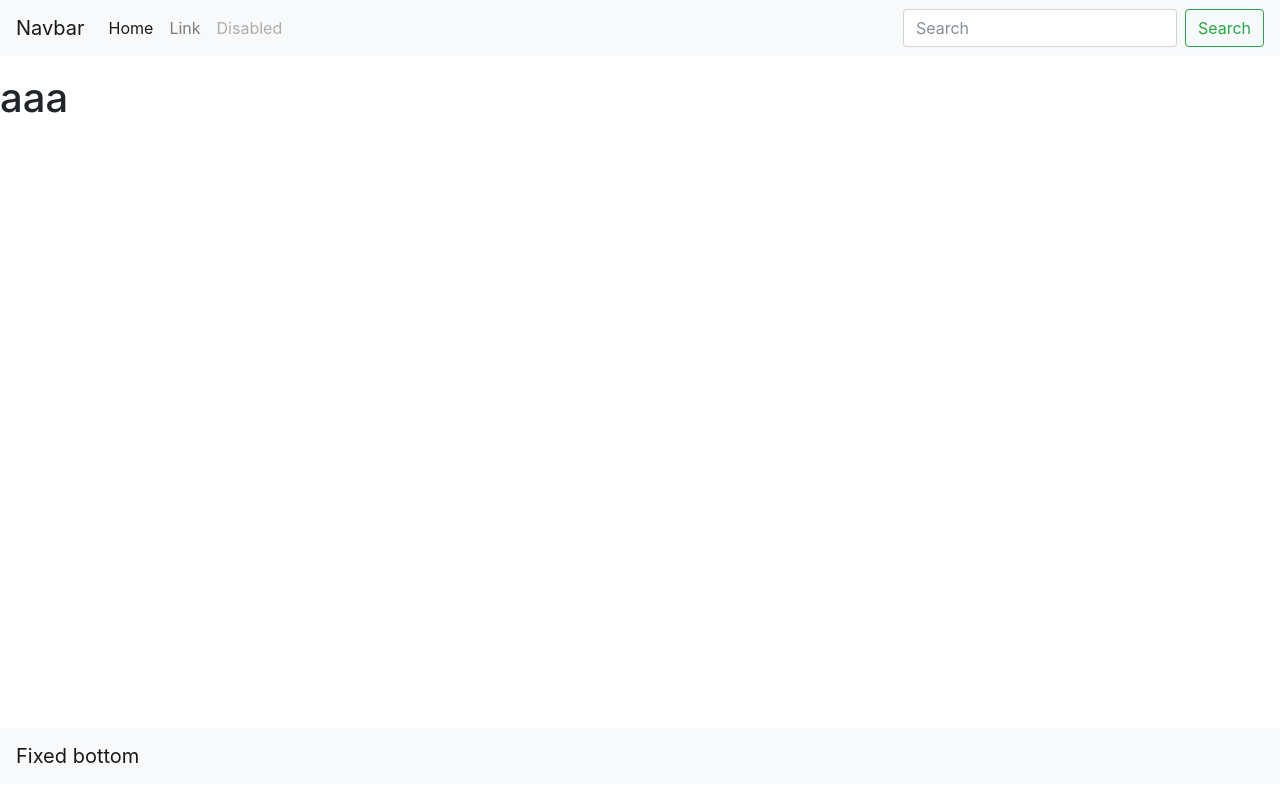
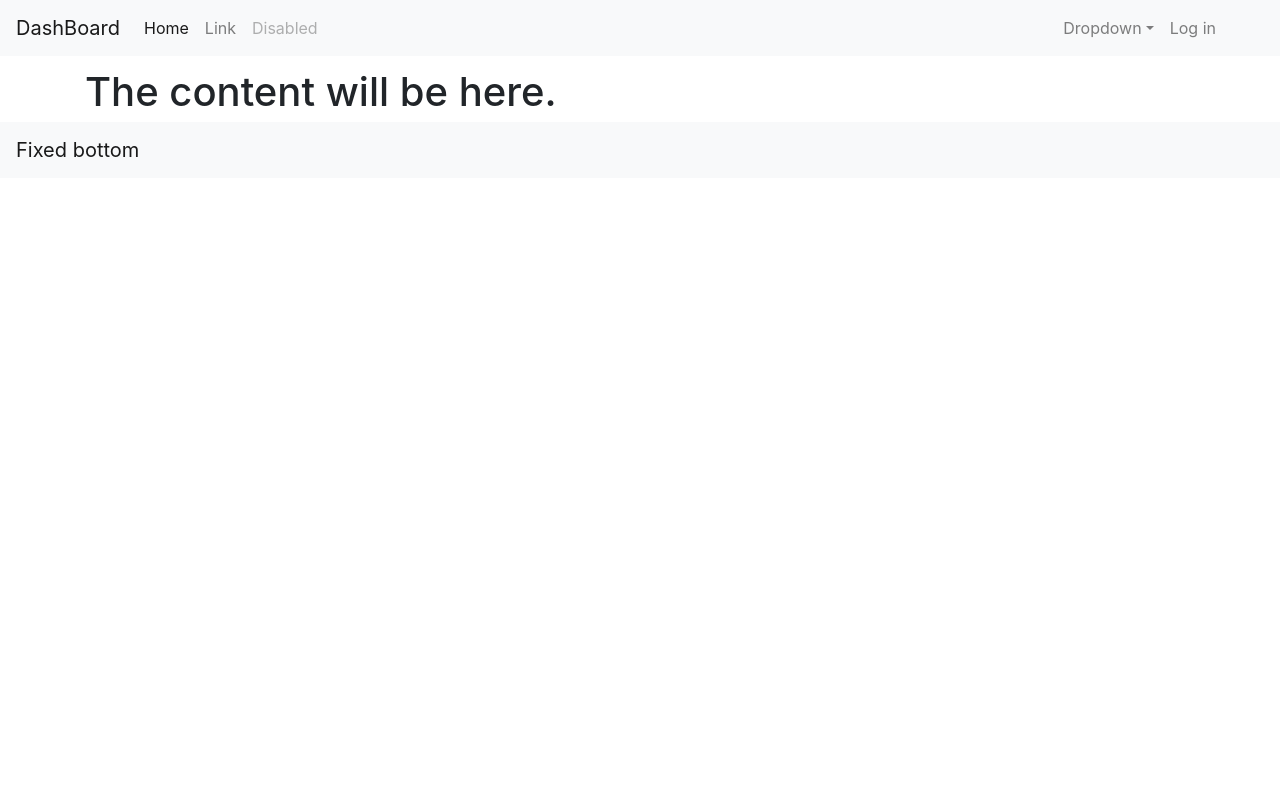
Before and after one commit to naonaonao316/mysite, a Django app: page /dashboard/ in a window 1280 px wide. Run offline with Django 3.2, Linux system fonts and the light colour scheme; some libraries are stand-ins or nearby versions.

Commit message:
create header/content/footer

```diff
--- a/dashboard/templates/dashboard/header.html
+++ b/dashboard/templates/dashboard/header.html
@@ -5,21 +5,21 @@
   <meta charset="utf-8">
 
   <!-- should be dynamic -->
-  <title>Title</title>
+  <title>DashBoard</title>
   <script src="https://code.jquery.com/jquery-3.2.1.slim.min.js" integrity="sha384-KJ3o2DKtIkvYIK3UENzmM7KCkRr/rE9/Qpg6aAZGJwFDMVNA/GpGFF93hXpG5KkN" crossorigin="anonymous"></script>
   <script src="https://cdnjs.cloudflare.com/ajax/libs/popper.js/1.11.0/umd/popper.min.js" integrity="sha384-b/U6ypiBEHpOf/4+1nzFpr53nxSS+GLCkfwBdFNTxtclqqenISfwAzpKaMNFNmj4" crossorigin="anonymous"></script>
   <script src="https://maxcdn.bootstrapcdn.com/bootstrap/4.0.0-beta/js/bootstrap.min.js" integrity="sha384-h0AbiXch4ZDo7tp9hKZ4TsHbi047NrKGLO3SEJAg45jXxnGIfYzk4Si90RDIqNm1" crossorigin="anonymous"></script>
   <link rel="stylesheet" href="https://maxcdn.bootstrapcdn.com/bootstrap/4.0.0-beta/css/bootstrap.min.css" integrity="sha384-/Y6pD6FV/Vv2HJnA6t+vslU6fwYXjCFtcEpHbNJ0lyAFsXTsjBbfaDjzALeQsN6M" crossorigin="anonymous">
+  <style>
+  body { padding-top: 70px; }
+  </style>
 </head>
 <body>
   <nav class="navbar fixed-top navbar-expand-lg navbar-light bg-light">
-    <a class="navbar-brand" href="#">Navbar</a>
-    <button class="navbar-toggler" type="button" data-toggle="collapse" data-target="#navbarSupportedContent" aria-controls="navbarSupportedContent" aria-expanded="false" aria-label="Toggle navigation">
-      <span class="navbar-toggler-icon"></span>
-    </button>
+    <a class="navbar-brand" href="#">DashBoard</a>
 
     <div class="collapse navbar-collapse" id="navbarSupportedContent">
-      <ul class="navbar-nav mr-auto">
+      <ul class="nav navbar-nav">
         <li class="nav-item active">
           <a class="nav-link" href="#">Home <span class="sr-only">(current)</span></a>
         </li>
@@ -30,9 +30,18 @@
           <a class="nav-link disabled" href="#">Disabled</a>
         </li>
       </ul>
-      <form class="form-inline my-2 my-lg-0">
-        <input class="form-control mr-sm-2" type="text" placeholder="Search" aria-label="Search">
-        <button class="btn btn-outline-success my-2 my-sm-0" type="submit">Search</button>
-      </form>
+      <ul class="navbar-nav flex-row ml-md-auto d-none d-md-flex" style="margin-right: 40px;">
+        <li class="nav-item dropdown">
+          <a class="nav-link dropdown-toggle" href="http://example.com" id="dropdown01" data-toggle="dropdown" aria-haspopup="true" aria-expanded="false">Dropdown</a>
+          <div class="dropdown-menu" aria-labelledby="dropdown01">
+            <a class="dropdown-item" href="#">Action</a>
+            <a class="dropdown-item" href="#">Another action</a>
+            <a class="dropdown-item" href="#">Something else here</a>
+          </div>
+        </li>
+        <li class="nav-item">
+          <a class="nav-link" href="#">Log in</a>
+        </li>
+      </ul>
     </div>
   </nav>
--- a/dashboard/templates/dashboard/index.html
+++ b/dashboard/templates/dashboard/index.html
@@ -1,30 +1,5 @@
 {% include "./header.html" %}
-<h1>aaa</h1>
-<br>
-<h1>aaa</h1>
-<br>
-<br>
-<br>
-<br>
-<br>
-<br>
-<br>
-<br>
-<br>
-<br>
-<br>
-<br>
-<br>
-<br>
-<br>
-<br>
-<br>
-<br>
-<br>
-<br>
-<br>
-<br>
-<br>
-<br>
-<br>
+<div class="container">
+  <h1>The content will be here.</h1>
+</div>
 {% include "./footer.html" %}
```
